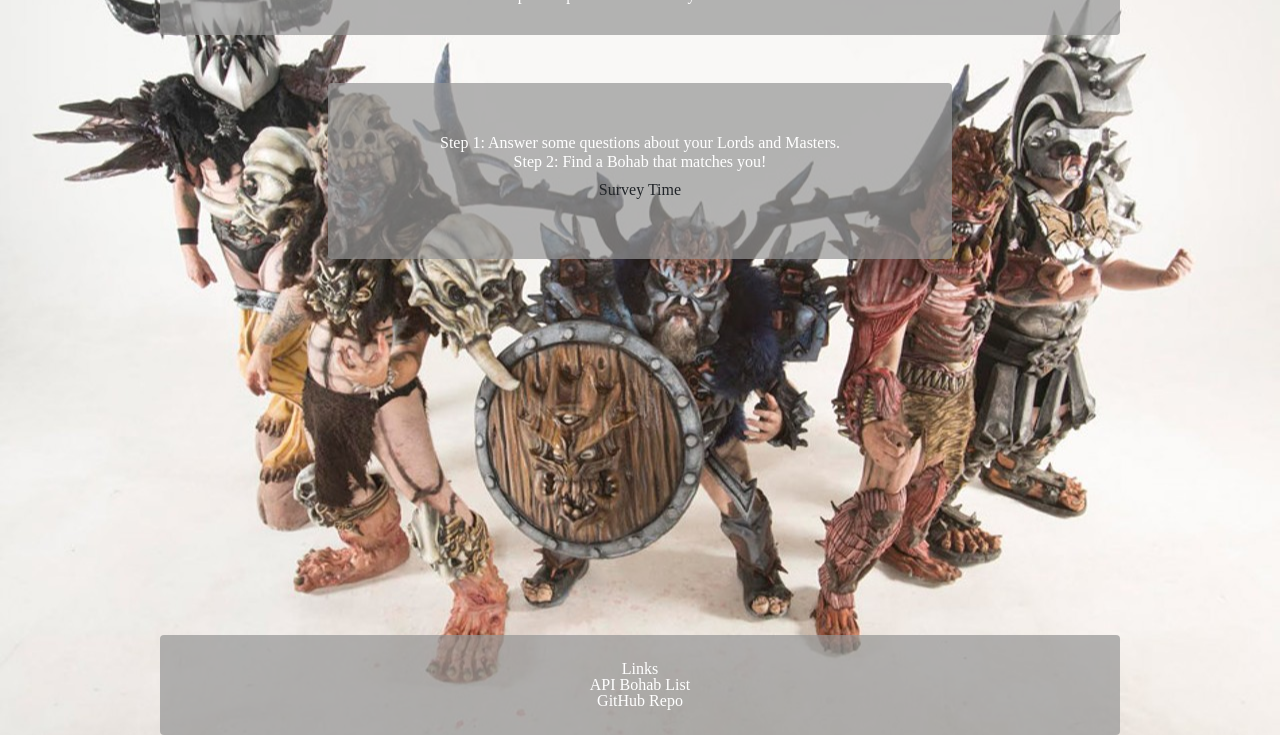
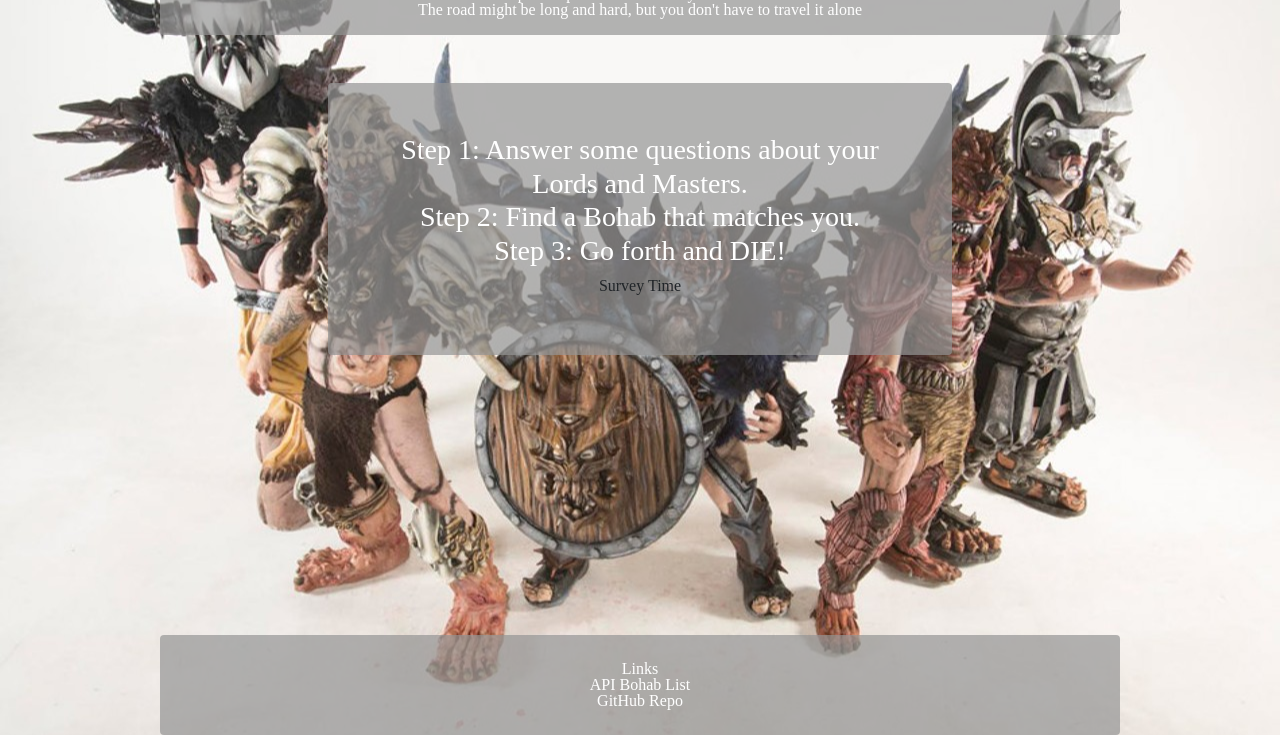
Before and after one commit to SheriffHobo/FriendFinder, a website: page app/public/index.html in a window 1280 px wide. Shown: the part 65-800 px from the top of the page. Drawn offline with nearby package versions, Linux system fonts and the light colour scheme; files that its build step writes are made by us from their sources.

Commit message:
CSS updates

```diff
--- a/app/public/css/style.css
+++ b/app/public/css/style.css
@@ -69,5 +69,10 @@ main {
 }
 
 h4, h5 {
+    text-align: center;
     color: black;
 }
+
+h1 {
+    font-size: 1.75rem;
+}
--- a/app/public/index.html
+++ b/app/public/index.html
@@ -18,6 +18,7 @@
 				<div class="nav-wrapper text-center">
 					<h1>Bohab Finder</h1>
 					<p>Find that perfect person to sacrifice yourselves to GWAR</p>
+					<p>The road  might be long and hard, but you don't have to travel it alone</p>
 				</div>
 			</div>
 		</nav>
@@ -28,7 +29,8 @@
 			<div class="row justify-content-center">
 				<div id="mainarea">
 					<h1>Step 1: Answer some questions about your Lords and Masters.</h1>
-					<h1>Step 2: Find a Bohab that matches you!</h1>
+					<h1>Step 2: Find a Bohab that matches you.</h1>
+					<h1>Step 3: Go forth and DIE!</h1>
 					<a href="/survey">
 						<button class="btn" type="submit" name="action">Survey Time</button>
 					</a>
```
Also changed, not shown: app/public/survey.html (+3 -2 lines).
